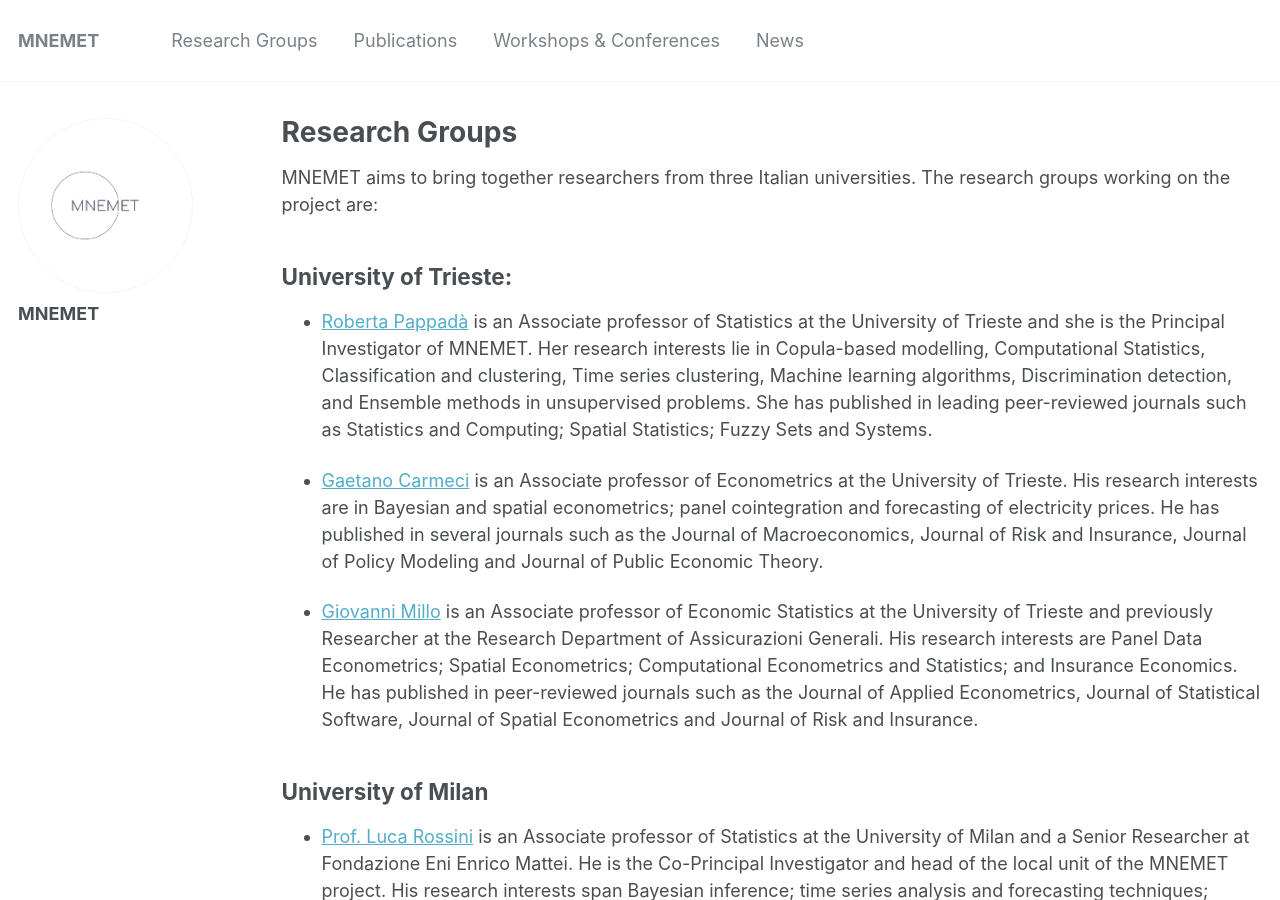
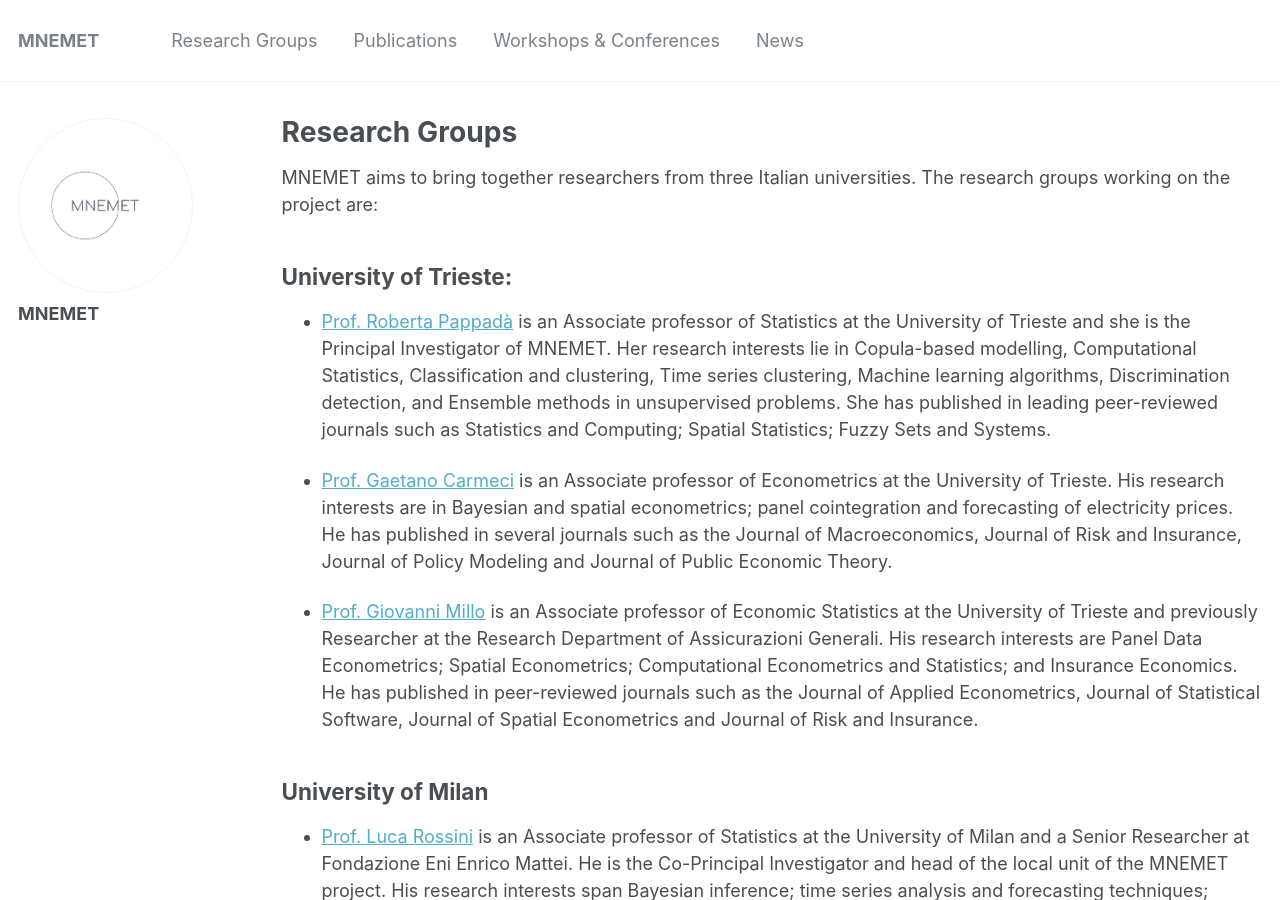
Before and after one commit to rossiniluca/Mnemet, a Jekyll site: the page built from _pages/groups.md, in a window 1280 px wide and 900 px high. Built offline with Jekyll 4.4.1, drawn with Linux system fonts in a browser that asks for light colours.

Commit message:
Update groups.md

```diff
--- a/_pages/groups.md
+++ b/_pages/groups.md
@@ -9,11 +9,11 @@ MNEMET aims to bring together researchers from three Italian universities. The r
 
 ## University of Trieste:
 
-* [Roberta Pappadà](https://deams.units.it/it/dipartimento/persone/personale-docente?q=it/node/17847) is an Associate professor of Statistics at the University of Trieste and she is the Principal Investigator of MNEMET. Her research interests lie in Copula-based modelling, Computational Statistics, Classification and clustering, Time series clustering, Machine learning algorithms, Discrimination detection, and Ensemble methods in unsupervised problems. She has published in leading peer-reviewed journals such as Statistics and Computing; Spatial Statistics; Fuzzy Sets and Systems.
+* [Prof. Roberta Pappadà](https://deams.units.it/it/dipartimento/persone/personale-docente?q=it/node/17847) is an Associate professor of Statistics at the University of Trieste and she is the Principal Investigator of MNEMET. Her research interests lie in Copula-based modelling, Computational Statistics, Classification and clustering, Time series clustering, Machine learning algorithms, Discrimination detection, and Ensemble methods in unsupervised problems. She has published in leading peer-reviewed journals such as Statistics and Computing; Spatial Statistics; Fuzzy Sets and Systems.
 
-* [Gaetano Carmeci](https://www.units.it/persone/index.php/from/abook/persona/4715) is an Associate professor of Econometrics at the University of Trieste. His research interests are in Bayesian and spatial econometrics; panel cointegration and forecasting of electricity prices. He has published in several journals such as the Journal of Macroeconomics, Journal of Risk and Insurance, Journal of Policy Modeling and Journal of Public Economic Theory.
+* [Prof. Gaetano Carmeci](https://www.units.it/persone/index.php/from/abook/persona/4715) is an Associate professor of Econometrics at the University of Trieste. His research interests are in Bayesian and spatial econometrics; panel cointegration and forecasting of electricity prices. He has published in several journals such as the Journal of Macroeconomics, Journal of Risk and Insurance, Journal of Policy Modeling and Journal of Public Economic Theory.
 
-* [Giovanni Millo](https://deams.units.it/it/dipartimento/persone/personale-docente?q=it/node/20120) is an Associate professor of Economic Statistics at the University of Trieste and previously Researcher at the Research Department of Assicurazioni Generali. His research interests are Panel Data Econometrics; Spatial Econometrics; Computational Econometrics and Statistics; and Insurance Economics. He has published in peer-reviewed journals such as the Journal of Applied Econometrics, Journal of Statistical Software, Journal of Spatial Econometrics and Journal of Risk and Insurance.
+* [Prof. Giovanni Millo](https://deams.units.it/it/dipartimento/persone/personale-docente?q=it/node/20120) is an Associate professor of Economic Statistics at the University of Trieste and previously Researcher at the Research Department of Assicurazioni Generali. His research interests are Panel Data Econometrics; Spatial Econometrics; Computational Econometrics and Statistics; and Insurance Economics. He has published in peer-reviewed journals such as the Journal of Applied Econometrics, Journal of Statistical Software, Journal of Spatial Econometrics and Journal of Risk and Insurance.
 
 ## University of Milan
 
```
